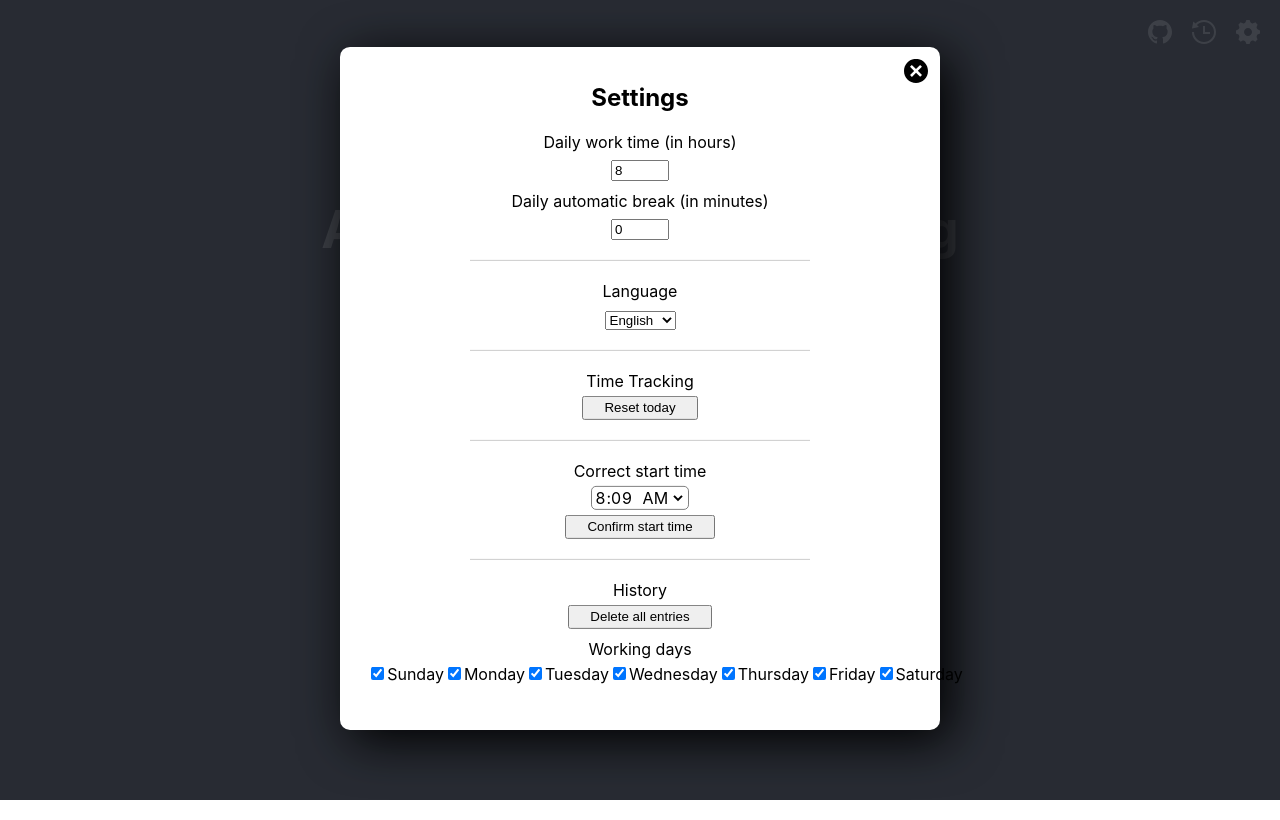
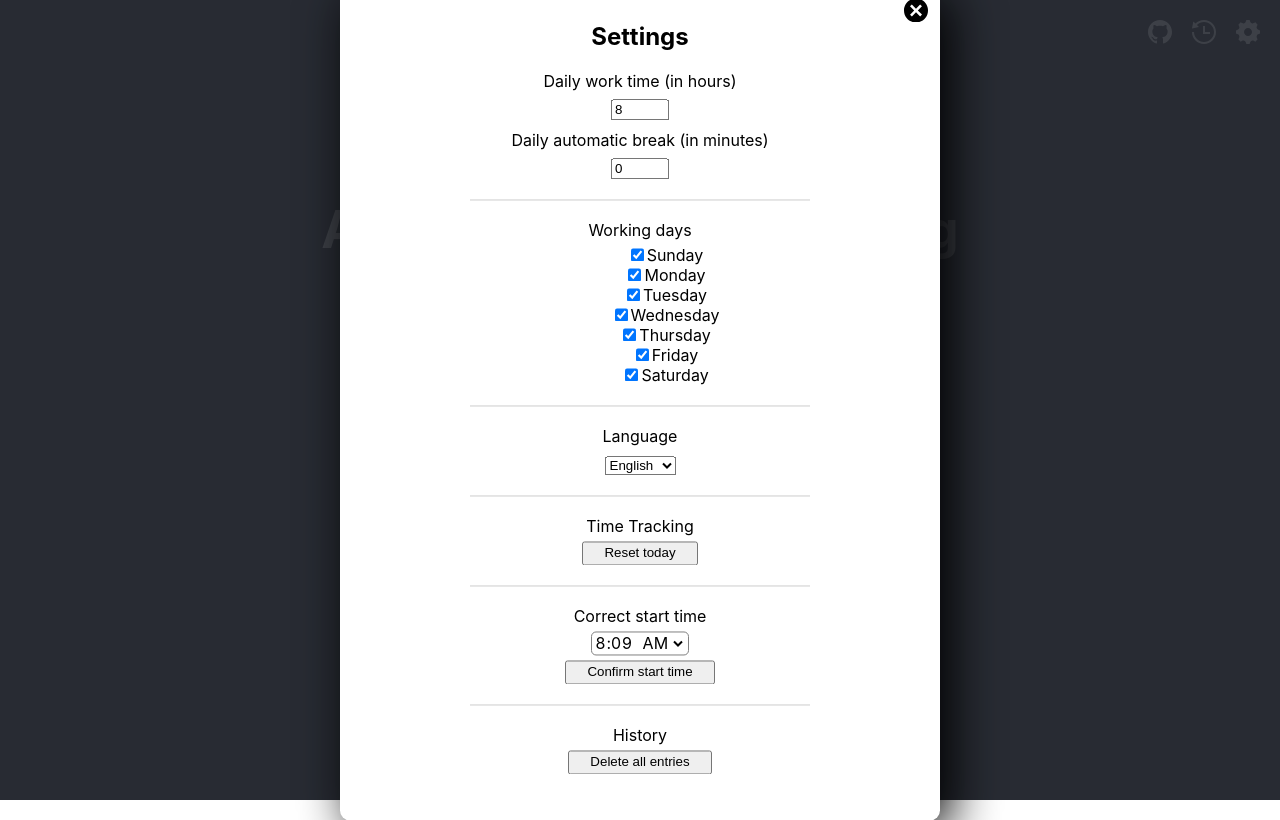
Before and after one commit to pitgrap/time-tracking-app, a React (Vite) app: page / in a window 1280 px wide. Both pictures are taken after a click on the element 1248 px from the left and 38 px from the top of the page. Built offline with nearby package versions, Linux system fonts and the light colour scheme.

Commit message:
chore: bump version to 0.13.0
update changelog, remove local package link

```diff
--- a/package.json
+++ b/package.json
@@ -1,6 +1,6 @@
 {
   "name": "@pitgrap/time-tracking-app",
-  "version": "0.12.0",
+  "version": "0.13.0",
   "homepage": "https://pitgrap.github.io/time-tracking-app/",
   "license": "MIT",
   "private": true,
@@ -16,7 +16,6 @@
     "node": "24"
   },
   "dependencies": {
-    "@pitgrap/time-tracking-app": "link:",
     "i18next": "^25.10.10",
     "i18next-browser-languagedetector": "^8.2.1",
     "react": "^19.2.5",
--- a/src/App.tsx
+++ b/src/App.tsx
@@ -13,23 +13,28 @@ import "./App.css";
 
 initTranslations();
 
-const App: React.FC = () => {
+const MainContent: React.FC = () => {
   const { t } = useTranslation();
   const { settings } = useSettingsContext();
   const today = new Date().getDay();
   const workingDays = settings?.workingDays ?? [0, 1, 2, 3, 4, 5, 6];
   const isWorkingDay = workingDays.includes(today);
+  return (
+    <main className="app-main">
+      <h1>{t("title")}</h1>
+      <img src={logo} className="app-logo" alt="logo" />
+      {isWorkingDay ? <Tracking /> : <DayOffInfo />}
+    </main>
+  );
+};
 
+const App: React.FC = () => {
   return (
     <AppContextProvider>
       <SettingsContextProvider>
         <div className="app">
           <Header />
-          <main className="app-main">
-            <h1>{t("title")}</h1>
-            <img src={logo} className="app-logo" alt="logo" />
-            {isWorkingDay ? <Tracking /> : <DayOffInfo />}
-          </main>
+          <MainContent />
           <SettingsDialog />
           <History />
         </div>
--- a/src/components/SettingsDialog.css
+++ b/src/components/SettingsDialog.css
@@ -54,6 +54,12 @@
   background-color: #ccc;
 }
 
+.action_weekdays {
+  text-align: left;
+  margin-left: -50px;
+  display: inline-block;
+}
+
 .react-time-picker {
   margin-right: 50px;
   padding-bottom: 5px;
--- a/src/components/SettingsDialog.tsx
+++ b/src/components/SettingsDialog.tsx
@@ -144,6 +144,32 @@ export const SettingsDialog: React.FC = () => {
             <hr className="action__splitter" />
 
             <div className="action">
+              <label className="action__label">{t("workingDays")}</label>
+              <br />
+              <div className="action__weekdays">
+                {(i18n.language === "de"
+                  ? [1, 2, 3, 4, 5, 6, 0] // Monday to Sunday for German
+                  : [0, 1, 2, 3, 4, 5, 6]
+                ) // Sunday to Saturday for others
+                  .map((idx) => (
+                    <>
+                      <label key={idx} className="weekday-checkbox">
+                        <input
+                          type="checkbox"
+                          checked={workingDays.has(idx)}
+                          onChange={() => handleWorkingDayChange(idx)}
+                        />
+                        {weekdays[idx]}
+                      </label>
+                      <br />
+                    </>
+                  ))}
+              </div>
+            </div>
+
+            <hr className="action__splitter" />
+
+            <div className="action">
               <label className="action__label" htmlFor="language">
                 {t("language")}
               </label>
@@ -231,22 +257,6 @@ export const SettingsDialog: React.FC = () => {
                 )}
               </span>
             </div>
-
-            <div className="action">
-              <label className="action__label">{t("workingDays")}</label>
-              <div className="action__weekdays">
-                {weekdays.map((label, idx) => (
-                  <label key={idx} className="weekday-checkbox">
-                    <input
-                      type="checkbox"
-                      checked={workingDays.has(idx)}
-                      onChange={() => handleWorkingDayChange(idx)}
-                    />
-                    {label}
-                  </label>
-                ))}
-              </div>
-            </div>
           </dialog>
         </>
       )}
--- a/src/i18n/de.json
+++ b/src/i18n/de.json
@@ -35,6 +35,6 @@
     "friday": "Freitag",
     "saturday": "Samstag",
     "dayOffTitle": "Freier Tag",
-    "dayOffMessage": "Heute wird nicht getrackt. Dieser Tag ist in den Einstellungen nicht als Arbeitstag ausgewählt."
+    "dayOffMessage": "Heute wird nicht getrackt. \uD83D\uDE0E"
   }
 }
--- a/src/i18n/en.json
+++ b/src/i18n/en.json
@@ -35,6 +35,6 @@
     "friday": "Friday",
     "saturday": "Saturday",
     "dayOffTitle": "Day Off",
-    "dayOffMessage": "No tracking today. This day is not selected as a working day in your settings."
+    "dayOffMessage": "No tracking today. \uD83D\uDE0E"
   }
 }
```
Also changed, not shown: 2 other files (tests, documents, lock files or other folders).
